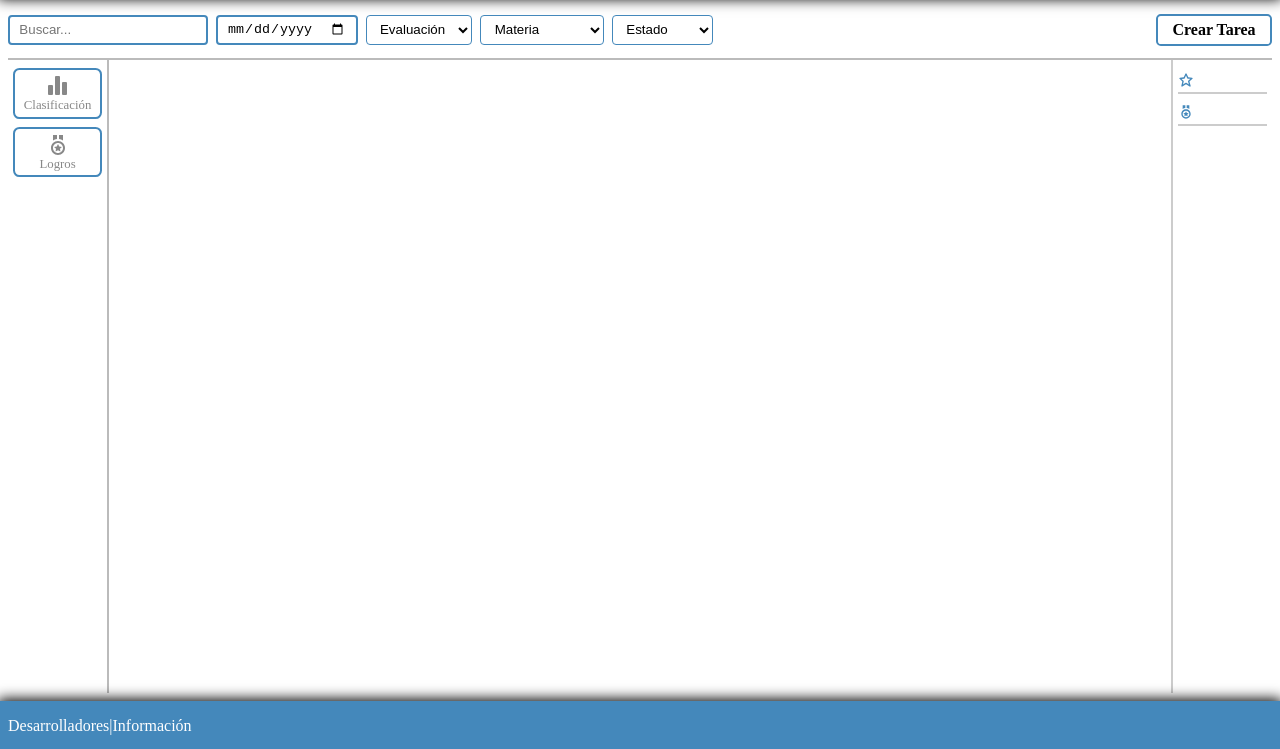
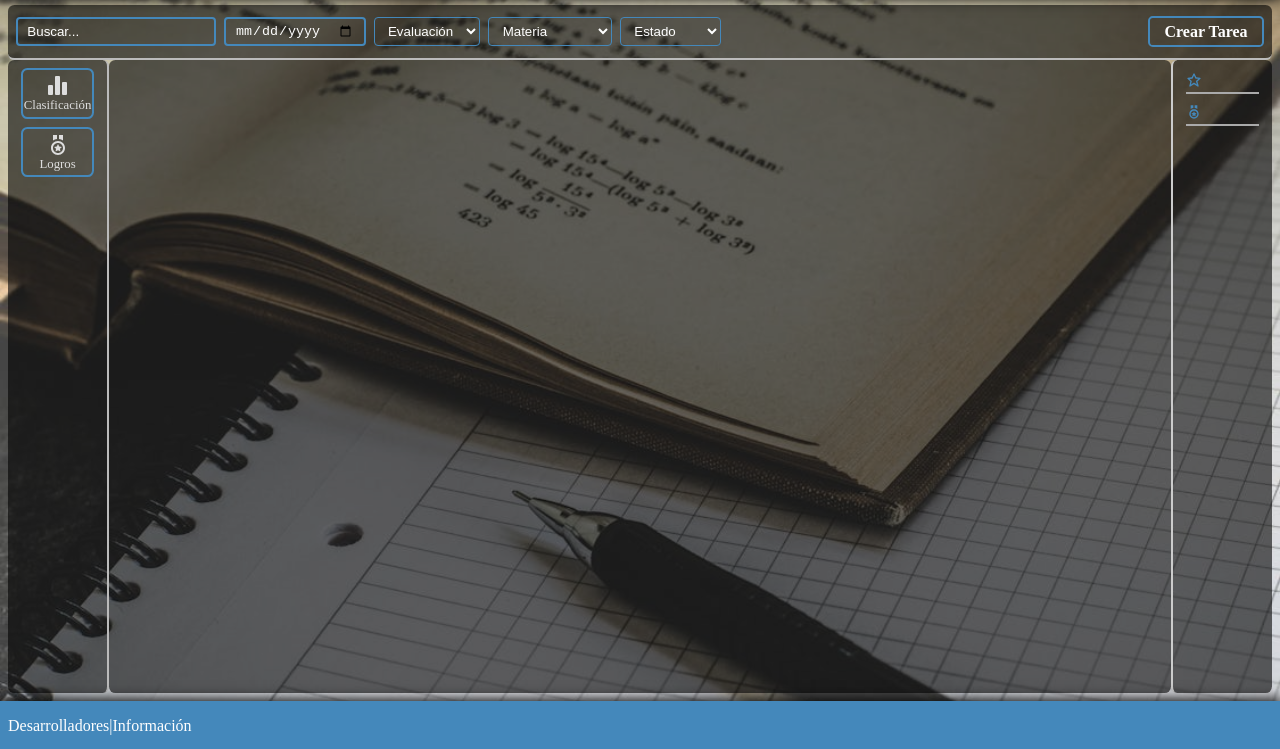
Before and after one commit to nox456/planner_frontend, a website with bundled scripts: page src/pages/tareas.html in a window 1280 px wide. Shown: the part 51-800 px from the top of the page. Built offline with nearby package versions, Linux system fonts and the light colour scheme; no server answers.

Commit message:
feat(styles): more colors

```diff
--- a/src/styles/tasks.css
+++ b/src/styles/tasks.css
@@ -21,14 +21,15 @@ body {
     display: flex;
     justify-content: space-between;
     box-shadow: 0 0 0.8em 0.1em #000;
+    z-index: 10;
     #username {
         padding-inline: 1em;
         width: 10%;
         border-radius: 0.7em;
         background-color: transparent;
         outline: none;
-        color: #000;
-        border: 2px solid #000;
+        color: #FFF;
+        border: 2px solid #FFF;
         cursor: pointer;
         transition: background-color 200ms, color 200ms, border 200ms;
     }
@@ -87,14 +88,18 @@ body {
     grid-template-rows: 8% 92%;
     grid-template-columns: 8% 84% 8%;
     padding: 0.5em;
+    background-image: url("../img/pexels-photo-167682.jpeg");
+    background-size: 100%;
     overflow-y: hidden;
     #main-header {
         grid-row-start: 1;
         grid-column-start: 1;
         grid-column-end: 4;
         border-bottom: 2px solid #bbb;
-        padding-bottom: 0.2em;
+        border-radius: .4em;
+        background-color: #0009;
         display: flex;
+        padding: 0 .5em;
         justify-content: space-between;
         align-items: center;
         form {
@@ -107,11 +112,15 @@ body {
                 border-radius: 0.3em;
                 border: 2px solid #48b;
                 padding-inline: 0.7em;
+                background-color: transparent;
                 transition: border 200ms;
+                color: #FFF;
+            }
+            input::placeholder {
+                color: #FFF;
             }
             input:focus {
                 outline: none;
-                background-color: #fff;
             }
             #search-name {
                 padding: 0.4em 0.7em;
@@ -121,16 +130,20 @@ body {
                 border-radius: 0.3em;
                 border: 1px solid #48b;
                 outline: none;
-                background-color: #fff;
+                background-color: transparent;
+                color: #FFF;
                 transition: border-color 300ms;
+            }
+            select option {
+                color: #000;
             }
         }
         div {
             display: flex;
             gap: 1em;
             a {
-                background-color: #fff;
-                color: #000;
+                background-color: transparent;
+                color: #FFF;
                 padding: 0.3em 0.9em;
                 display: flex;
                 justify-content: center;
@@ -150,19 +163,22 @@ body {
             }
             p {
                 font-size: 1.3em;
+                color: #FFF;
                 font-weight: bold;
             }
         }
     }
     #links-sidebar {
         grid-row-start: 2;
+        border-radius: .4em;
         grid-column-start: 1;
         grid-column-end: 1;
-        padding: 0.5em 0.3em;
+        padding: 0.5em 0.8em;
         display: flex;
         flex-direction: column;
         align-items: center;
         gap: 0.5em;
+        background-color: #0009;
         border-right: 2px solid #bbb;
         a {
             border: 2px solid #48b;
@@ -175,7 +191,7 @@ body {
             width: 100%;
             font-size: 0.8em;
             text-decoration: none;
-            color: #888;
+            color: #DDD;
             svg {
                 fill: currentColor;
             }
@@ -196,6 +212,8 @@ body {
         grid-column-start: 2;
         grid-column-end: 2;
         padding: 0.7em;
+        background-color: #0009;
+        border-radius: .4em;
         display: flex;
         justify-content: center;
         align-content: start;
@@ -283,10 +301,10 @@ body {
             transition: box-shadow 100ms;
         }
         article:hover:not(.task-doned) {
-            box-shadow: 0 0 0.8em 0.1em #000;
+            box-shadow: 0 0 0.8em 0.1em #888;
         }
         article.task-doned {
-            background-color: #8ad;
+            background-color: #68b;
             user-select: none;
             pointer-events: none;
             header h3 {
@@ -336,14 +354,16 @@ body {
         grid-column-start: 3;
         border-left: 2px solid #ccc;
         display: flex;
+        background-color: #0009;
+        border-radius: .4em;
         flex-direction: column;
-        padding: 0.5em 0.3em;
+        padding: 0.5em 0.8em;
         align-items: start;
         gap: 0.4em;
         p {
-            border-bottom: 2px solid #ccc;
+            border-bottom: 2px solid #AAA;
             width: 100%;
-            color: #000;
+            color: #FFF;
             display: flex;
             align-items: center;
             gap: 0.3em;
```
